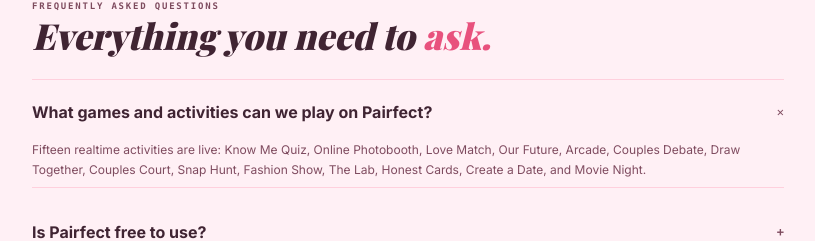
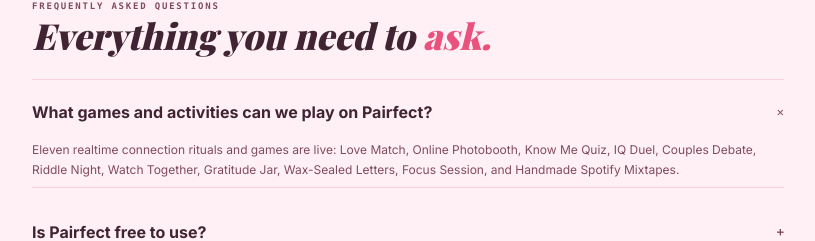
Before and after one commit to SAJAL-MALHOTRA/Pairfect---Your-lovespace, a Next.js app: page / in a window 1280 px wide. Shown: the part 5257-5498 px from the top of the page, without its empty margins (232-1047 px from the left). Built offline with nearby package versions, Linux system fonts and the light colour scheme; no server answers.

Commit message:
fix(copy): update FAQ activities list to match live genuine features

```diff
--- a/src/components/landing-content.tsx
+++ b/src/components/landing-content.tsx
@@ -1258,7 +1258,7 @@ export default function LandingContent() {
               {[
                 {
                   q: "What games and activities can we play on Pairfect?",
-                  a: "Fifteen realtime activities are live: Know Me Quiz, Online Photobooth, Love Match, Our Future, Arcade, Couples Debate, Draw Together, Couples Court, Snap Hunt, Fashion Show, The Lab, Honest Cards, Create a Date, and Movie Night."
+                  a: "Eleven realtime connection rituals and games are live: Love Match, Online Photobooth, Know Me Quiz, IQ Duel, Couples Debate, Riddle Night, Watch Together, Gratitude Jar, Wax-Sealed Letters, Focus Session, and Handmade Spotify Mixtapes."
                 },
                 {
                   q: "Is Pairfect free to use?",
```
